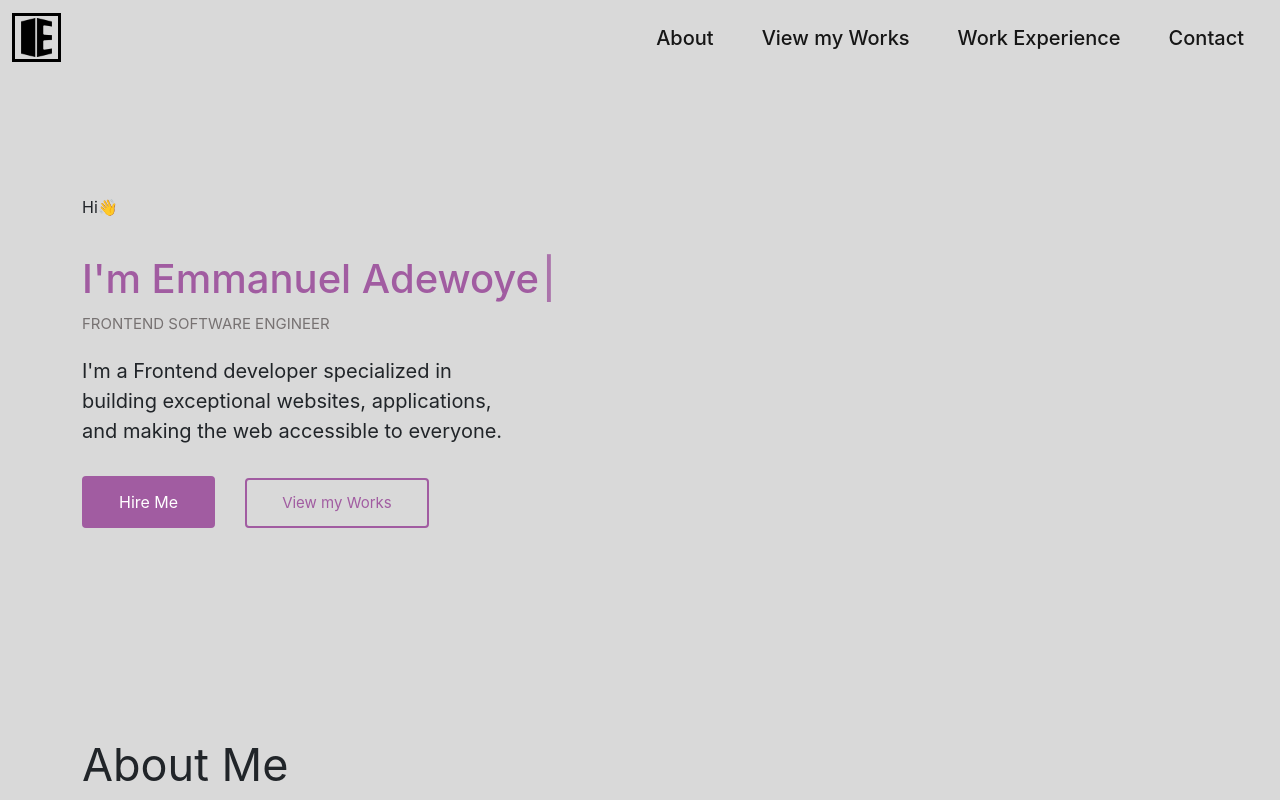
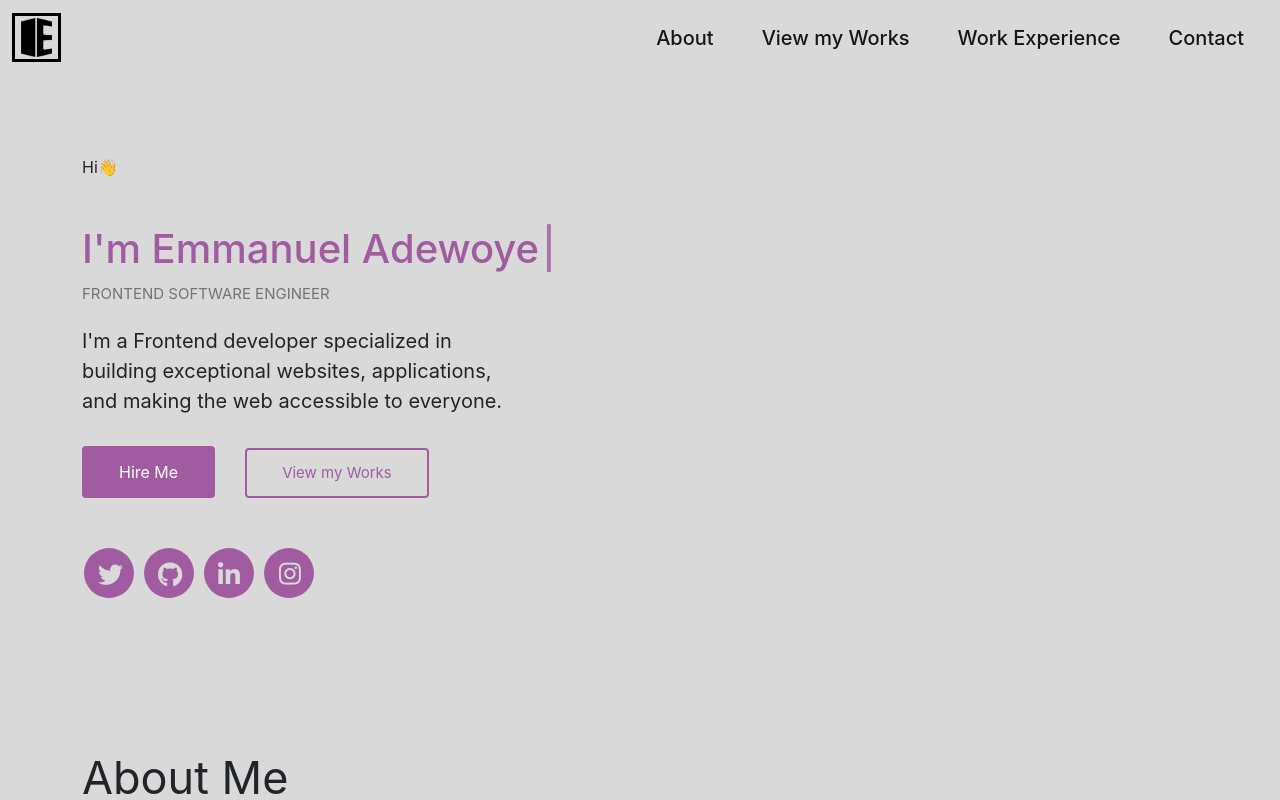
Before and after one commit to Emmaxfans/portfolio, a React (Create React App) app: page / in a window 1280 px wide. Shown: the top 800 px of the page. Built offline with nearby package versions, Linux system fonts and the light colour scheme.

Commit message:
feat: added social media icons to the hero section

```diff
--- a/public/index.html
+++ b/public/index.html
@@ -12,9 +12,8 @@
     <link rel="stylesheet" href="https://cdnjs.cloudflare.com/ajax/libs/font-awesome/6.2.0/css/all.min.css">
     <link href="https://cdn.jsdelivr.net/npm/bootstrap@5.0.2/dist/css/bootstrap.min.css" rel="stylesheet" integrity="sha384-EVSTQN3/azprG1Anm3QDgpJLIm9Nao0Yz1ztcQTwFspd3yD65VohhpuuCOmLASjC" crossorigin="anonymous">
     <link rel="preconnect" href="https://fonts.googleapis.com">
-
-<link rel="preconnect" href="https://fonts.gstatic.com" crossorigin>
-<link href="https://fonts.googleapis.com/css2?family=Montserrat:wght@300&display=swap" rel="stylesheet">
+        <link rel="preconnect" href="https://fonts.gstatic.com" crossorigin>
+        <link href="https://fonts.googleapis.com/css2?family=Montserrat:wght@300&display=swap" rel="stylesheet">
     <link rel="apple-touch-icon" href="%PUBLIC_URL%/letter-e.png" />
     <!--
       manifest.json provides metadata used when your web app is installed on a
--- a/src/Assets/styles/home.css
+++ b/src/Assets/styles/home.css
@@ -1,8 +1,7 @@
 /* Desktop view  */
   .con1{
-    margin-top: 80px;
+    margin-top: 60px;
   }
-
   .navbar-collapse{
     justify-content: flex-end;
   }
@@ -14,7 +13,7 @@
   }
 
   .div-1{
-    padding-top: 40px;
+    padding-top: 20px;
   }
 
   .div-2{
@@ -112,7 +111,7 @@
     font-size: 40px;
     font-weight: 500;
     font-family: inter;
-    margin-top: 20px;
+    margin-top: 30px;
   }
 
   .h-2 span{
@@ -209,7 +208,6 @@
 
   .footer-icons{
     text-align: center;
-    /* margin-top: 100px; */
     margin-bottom: 50px;
   }
 
@@ -276,11 +274,11 @@
     }
 
     .btn1{
-      padding: 12px 35px;
+      padding: 12px 34px;
     }
 
     .btn2{
-      padding: 12px 45px;
+      padding: 12px 38px;
     }
 
     .h-2{
--- /dev/null
+++ b/src/Assets/styles/icons.css
@@ -0,0 +1,57 @@
+/* Social icons styling */
+
+.social-icons ul{
+    display: flex;
+    flex-direction: row;
+    list-style: none;
+    padding: auto;
+
+}
+
+.social-icons ul li{
+    position: relative;
+    background-color: #a15ca1;
+    width: 50px;
+    height: 50px;
+    border-radius: 50%;
+    margin-left: 10px;
+}
+
+ul li i{
+    text-align: center;
+    color: #d9d9d9;
+    font-size: 25px;
+
+}
+
+.glow{
+    padding: 14px;
+}
+.glow1{
+    padding: 13px 15px;
+}
+
+
+.footer-icons li{
+    display: inline-block;
+    list-style: none;
+    margin-bottom: 50px;
+  }
+
+  .footer-icons ul{
+    text-align: center;
+    margin-right: 40%;
+    margin-left: 40%;
+    /* padding: 0 40%; */
+  }
+
+
+@media screen and (min-width: 320px) and (max-width: 768px){
+
+    .footer-icons ul{
+        text-align: center;
+        /* margin-right: 40%; */
+        /* margin-left: 40%; */
+        margin: 0 0 0 20%;
+      }
+}
--- /dev/null
+++ b/src/Component/SocialIcon.js
@@ -0,0 +1,25 @@
+import "../Assets/styles/icons.css"
+
+const SocialIcon = () => {
+  return (
+    <div className="social-icons" style={{marginLeft: "-40px", marginTop: "50px"}}>
+        <ul>
+            <li>
+                <a href='https://twitter.com/_Emmaxfans' target="_blank" rel='noreferrer'><i class="fab fa-twitter glow"/></a>
+            </li>
+            <li>
+                <a href='https://github.com/Emmaxfans' target="_blank" rel='noreferrer'><i class="fab fa-github glow"/></a>
+            </li>
+            <li>
+                <a href='/#' target="_blank" rel='noreferrer'><i class="fab fa-linkedin-in glow"/></a>
+            </li>
+            <li>
+                <a href='/#' target="_blank" rel='noreferrer'><i class="fab fa-instagram glow1"/></a>
+            </li>
+        </ul>
+
+    </div>
+  )
+}
+
+export default SocialIcon
--- a/src/pages/home.js
+++ b/src/pages/home.js
@@ -9,6 +9,7 @@ import foodhub from '../Assets/images/food-landing.png'
 // component export
 import Nav from '../Component/Nav';
 import Icons from '../Component/Icons';
+import SocialIcon from '../Component/SocialIcon';
 
 
 export default function home() {
@@ -54,6 +55,7 @@ export default function home() {
         <a href='#mywork'><button className='btn2'>View my Works</button></a>
       </span>
       </div>
+      <SocialIcon />
     </div>
 
     </div>
```
